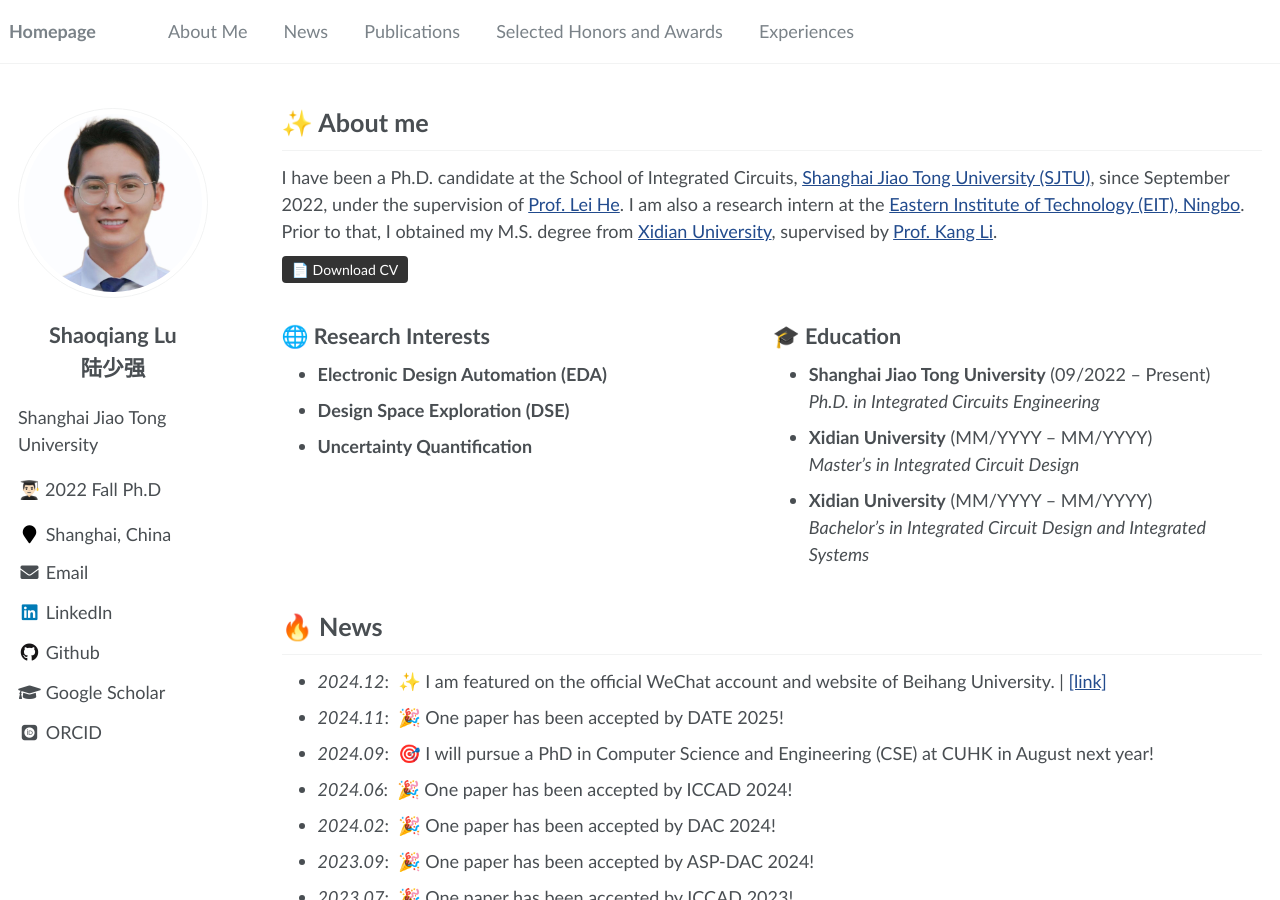
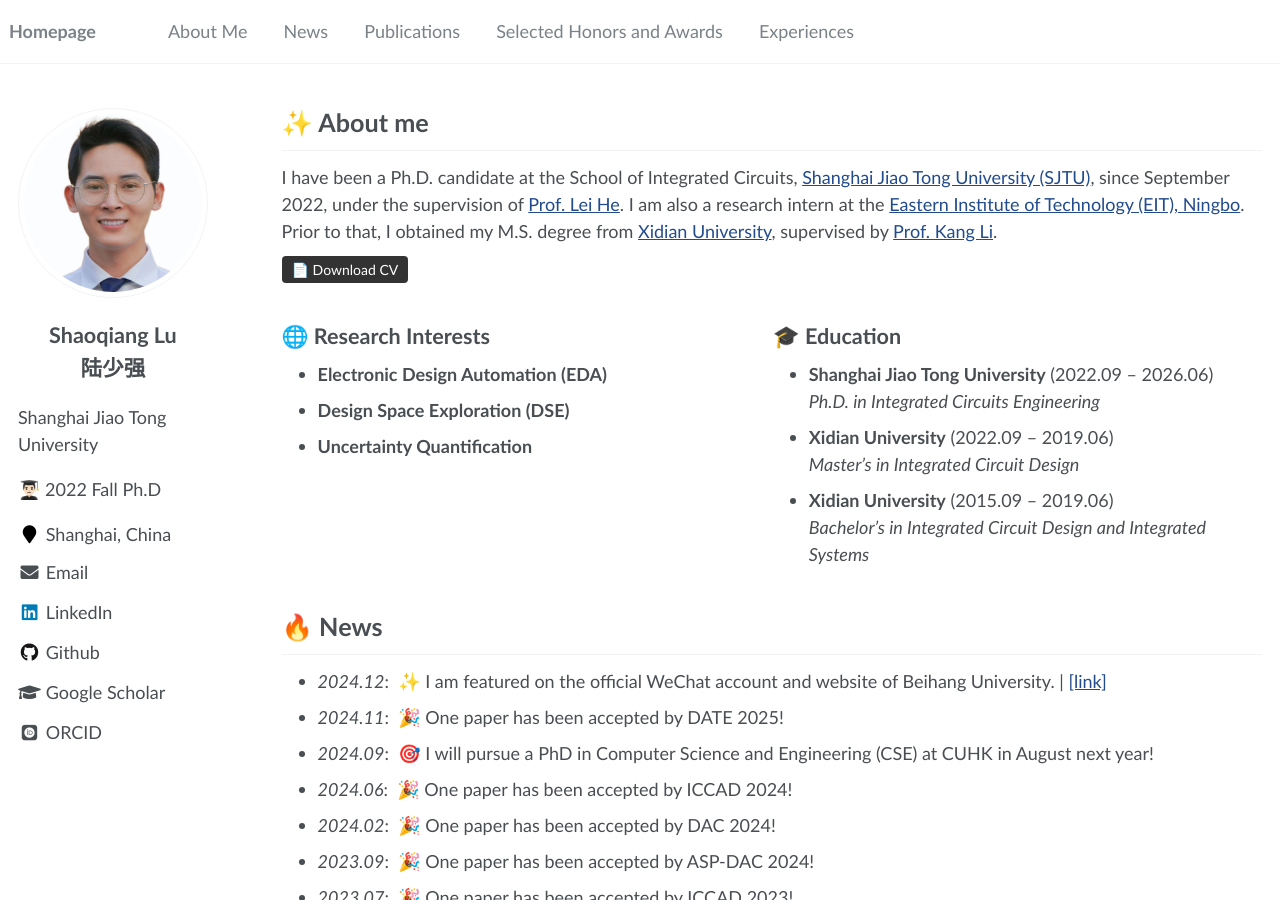
Before and after one commit to ShaoqiangLu/ShaoqangLu.github.io, a Jekyll site: the page built from _pages/about.md, in a window 1280 px wide and 900 px high. Built offline with Jekyll 4.4.1, drawn with Linux system fonts in a browser that asks for light colours; some web fonts are replaced.

Commit message:
Update about.md

```diff
--- a/_pages/about.md
+++ b/_pages/about.md
@@ -59,15 +59,15 @@ I have been a Ph.D. candidate at the School of Integrated Circuits, [Shanghai Ji
 
 
       <li>
-        <strong>Shanghai Jiao Tong University</strong> (09/2022 – Present)<br>
+        <strong>Shanghai Jiao Tong University</strong> (2022.09 – 2026.06)<br>
         <em>Ph.D. in Integrated Circuits Engineering</em>
       </li>
       <li>
-        <strong>Xidian University</strong> (MM/YYYY – MM/YYYY)<br>
+        <strong>Xidian University</strong> (2022.09 – 2019.06)<br>
         <em>Master’s in Integrated Circuit Design</em>
       </li>
       <li>
-        <strong>Xidian University</strong> (MM/YYYY – MM/YYYY)<br>
+        <strong>Xidian University</strong> (2015.09 – 2019.06)<br>
         <em>Bachelor’s in Integrated Circuit Design and Integrated Systems</em>
       </li>
 
```
